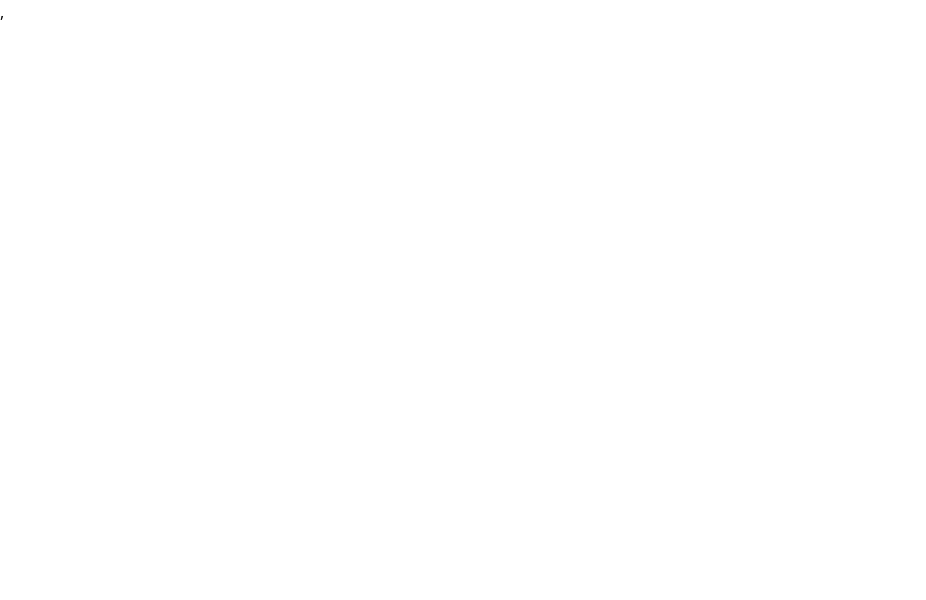
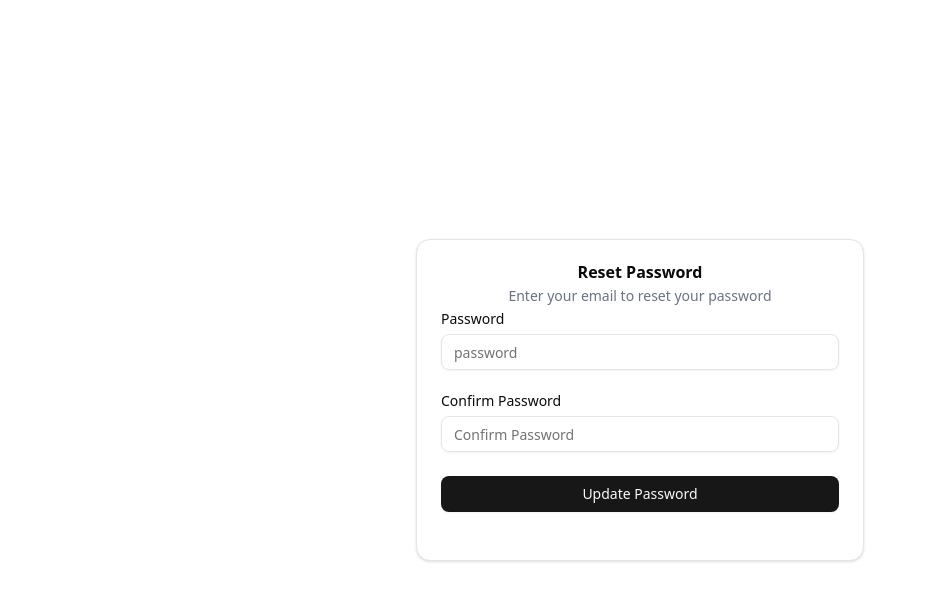
Before and after one commit to IncridableAcuman/coding_blog, a React (Vite) app in the folder frontend/: page /reset-password in a window 1280 px wide. Before the commit this address had no page. Shown: the top 600 px of the page, without its empty margins (0-926 px from the left). Built offline with nearby package versions, Linux system fonts and the light colour scheme.

Commit message:
coding blog

```diff
--- a/frontend/src/App.tsx
+++ b/frontend/src/App.tsx
@@ -2,6 +2,7 @@ import { Route, Routes } from 'react-router-dom'
 import Home from './pages/Home'
 import Landing from './pages/Landing'
 import Login from './pages/Login'
+import ResetPassword from './pages/ResetPassword'
 const App = () => {
   return (
     <>
@@ -9,6 +10,7 @@ const App = () => {
       <Route path='/' element={<Home/>} />
       <Route path='/login' element={<Login />} />
       <Route path='/landing' element={<Landing />} />
+      <Route path='/reset-password' element={<ResetPassword />}  />
     </Routes>
     </>
   )
--- a/frontend/src/components/ui/data/Footer.tsx
+++ b/frontend/src/components/ui/data/Footer.tsx
@@ -8,7 +8,7 @@ const Footer = () => {
                 &copy; {new Date().getFullYear()} Coding.B. All rights reserved.
             </p>
             <p className="text-xs mt-2">
-                Built with ❤️ by Izzat
+                Built with ❤️ by Izzatbek
             </p>
             </div>
         </footer>
--- a/frontend/src/pages/Landing.tsx
+++ b/frontend/src/pages/Landing.tsx
@@ -8,7 +8,7 @@ const Landing = () => {
       <Navbar/>
       <div className="flex items-center justify-center h-screen">
         <div className="text-center p-4 space-y-8">
-          <h1 className="text-4xl font-extrabold lg:text-5xl">Your own {" "}
+          <h1 className="text-4xl font-extrabold lg:text-5xl">Your own {""}
             <span className="text-sky-600">blogging</span> <br /> platform</h1>
             <p>This is your space to think out loud, to share what matters, and to write without filters. Whether <br /> it's one word or a thousand, your story starts right here.</p>
             <div className="flex items-center gap-2 border border-gray-400 p-2 rounded w-full max-w-lg mx-auto">
--- a/frontend/src/pages/Login.tsx
+++ b/frontend/src/pages/Login.tsx
@@ -16,6 +16,7 @@ const Login = () => {
     const [isLogin,setIsLogin]=useState<boolean>(true);
   return (
     <>
+
     <div className="flex items-center justify-center h-screen bg-gray-100">
       <Card className="w-full max-w-sm">
       <CardHeader>
--- /dev/null
+++ b/frontend/src/pages/ResetPassword.tsx
@@ -0,0 +1,43 @@
+import { Button } from "@/components/ui/button"
+import { Card, CardHeader, CardTitle } from "@/components/ui/card"
+import { Input } from "@/components/ui/input"
+import { Label } from "@/components/ui/label"
+
+const ResetPassword = () => {
+  return (
+    <>
+    <div className="w-full h-screen flex items-center justify-center">
+        <Card className="w-full max-w-md text-center">
+            <CardHeader>
+                <CardTitle>Reset Password</CardTitle>
+                <p className="text-sm text-gray-500">Enter your email to reset your password</p>
+                <form>
+                    <div className="flex flex-col gap-6">
+                        <div className="grid gap-2">
+                            <Label htmlFor="password" className="text-left">Password</Label>
+                            <Input
+                                id="password"
+                                type="password"
+                                placeholder="password"
+                            />
+                        </div>
+                        <div className="grid gap-2">
+                            <Label htmlFor="password" className="text-left">Confirm Password</Label>
+                            <Input
+                                id="confirm-password"
+                                type="password"
+                                placeholder="Confirm Password"
+                            />
+                        </div>
+                        <Button>Update Password</Button>
+                        <div className=""></div>
+                    </div>
+                </form>
+            </CardHeader>
+        </Card>
+    </div>
+    </>
+  )
+}
+
+export default ResetPassword
```
